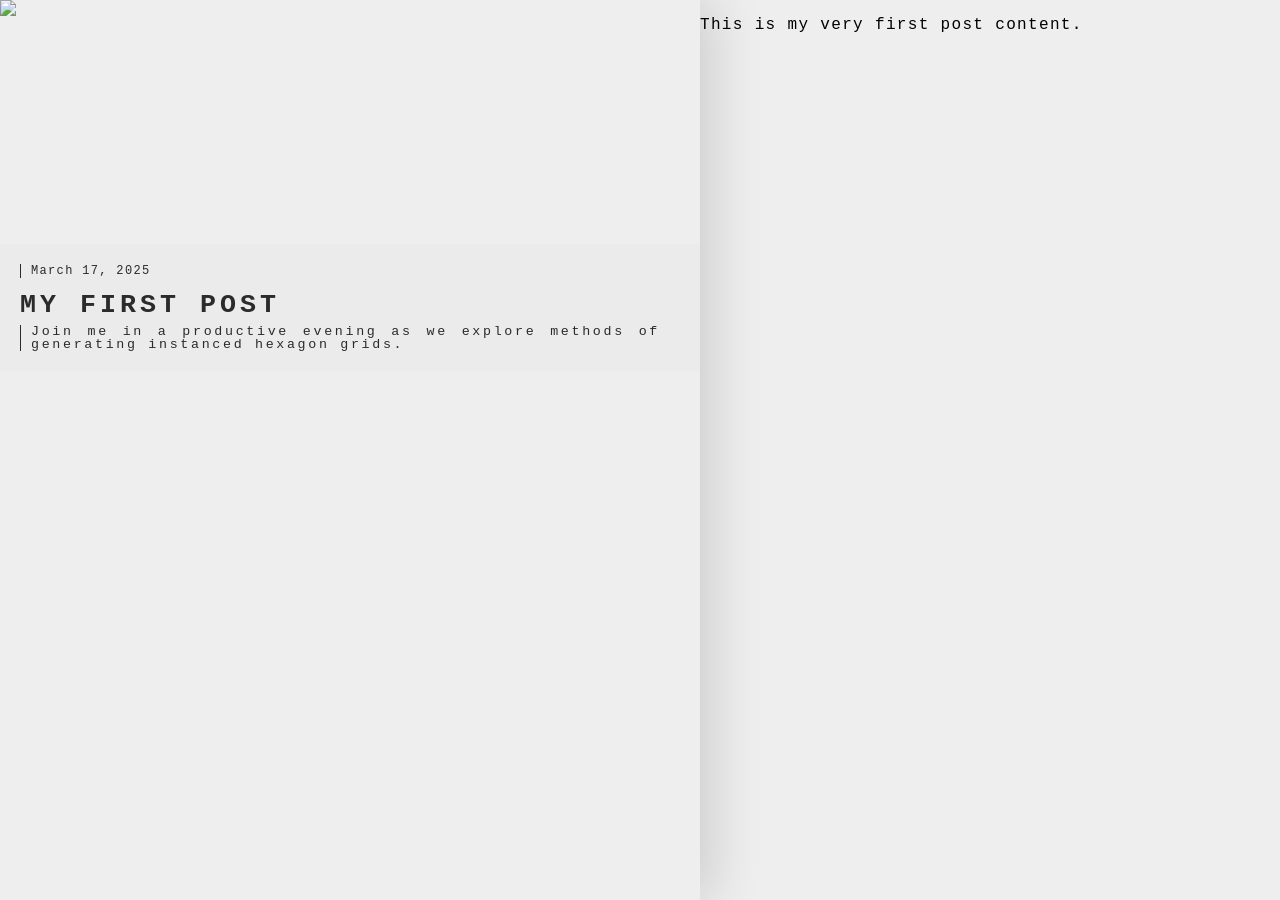
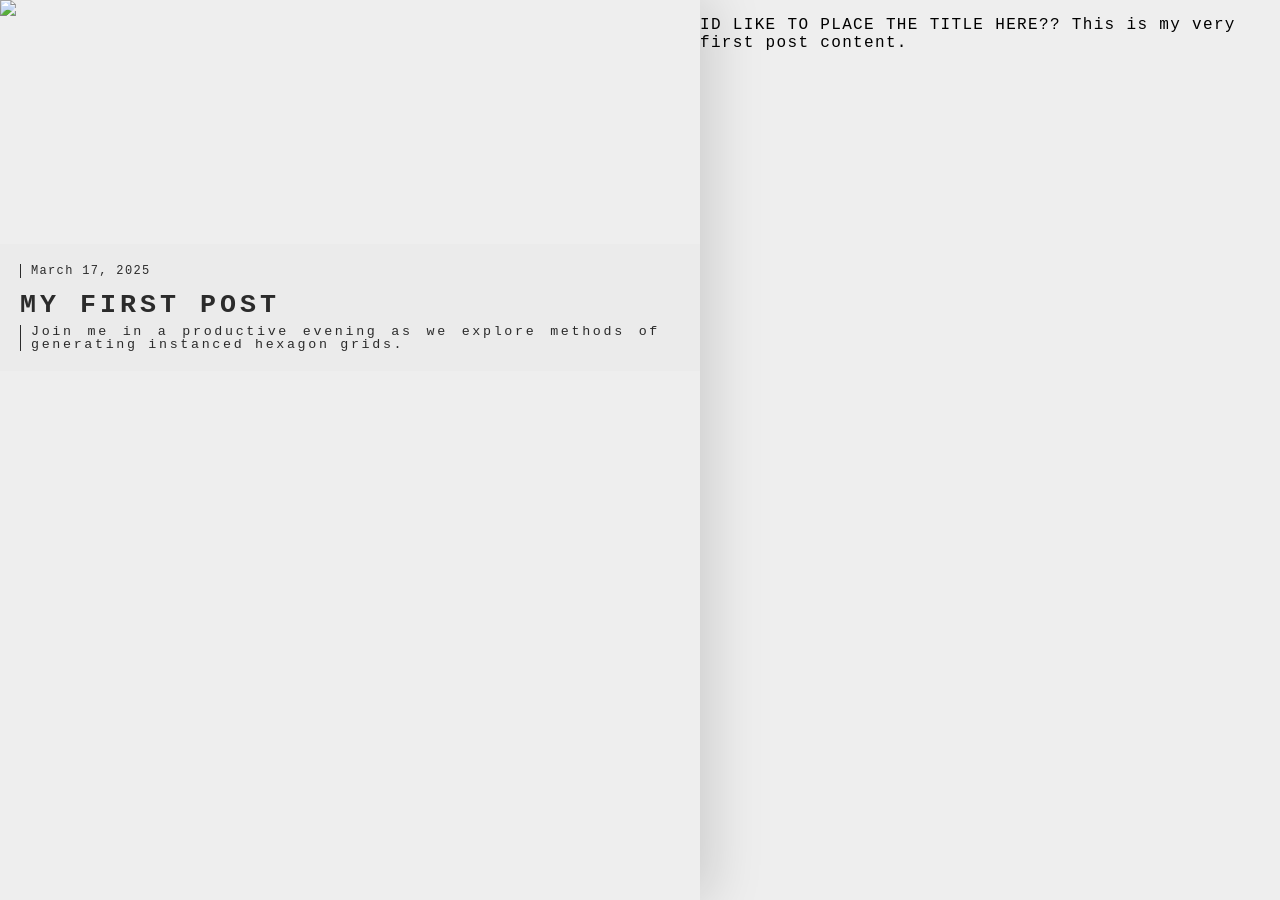
Before and after one commit to HouseRogue/houserogue.devlog, a Jekyll site: the page built from _posts/2025-05-17-first-post.md, in a window 1280 px wide. Built offline with Jekyll 4.4.1, drawn with Linux system fonts in a browser that asks for light colours; some web fonts are replaced.

Commit message:
Update 2025-05-17-first-post.md

```diff
--- a/_posts/2025-05-17-first-post.md
+++ b/_posts/2025-05-17-first-post.md
@@ -5,4 +5,5 @@ date: 2025-03-17
 description: "Join me in a productive evening as we explore methods of generating instanced hexagon grids."
 ---
 
+ID LIKE TO PLACE THE TITLE HERE??
 This is my very first post content.
```
